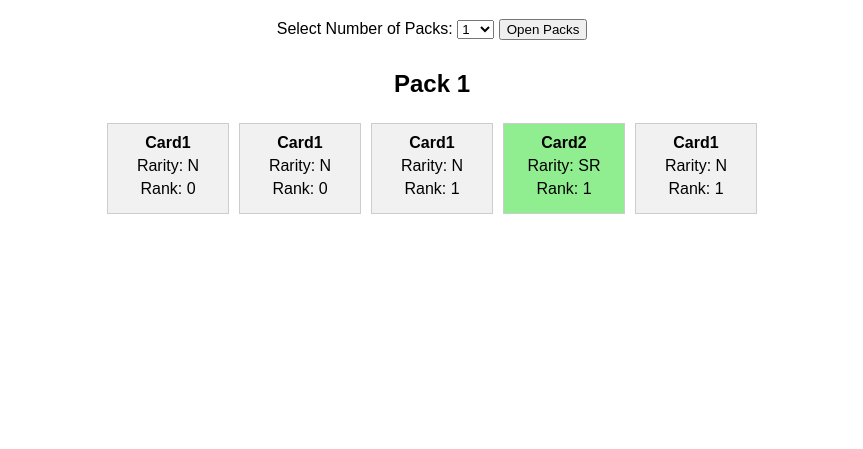
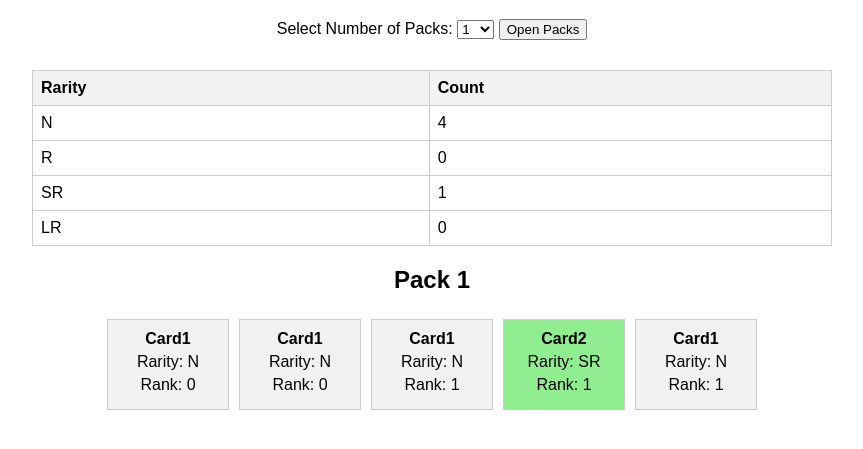
Before and after one commit to enzaaan/card-pack-simulator, a plain HTML site: page index.html in a window 1280 px wide. Both pictures are taken after a click on the button "Open Packs". Shown: the part 61-510 px from the top of the page, without its empty margins (208-1071 px from the left). Drawn offline with Linux system fonts and the light colour scheme.

Commit message:
Add files via upload

```diff
--- a/script.js
+++ b/script.js
@@ -169,16 +169,99 @@ document.getElementById("openPackButton").addEventListener("click", function ()
 // }
 
 // 結果を表示する関数
+// function displayResults(results) {
+//   const resultsDiv = document.getElementById("results");
+//   resultsDiv.innerHTML = "";
+
+//   results.forEach((pack, index) => {
+//     const packDiv = document.createElement("div");
+//     packDiv.innerHTML = `<h2>Pack ${index + 1}</h2>`;
+//     pack.forEach((card) => {
+//       const cardDiv = document.createElement("div");
+//       cardDiv.className = `card ${card.rarity}`;  // レアリティに基づいたクラス名を追加
+//       cardDiv.innerHTML = `
+//         <h3>${card.name}</h3>
+//         <p>Rarity: ${card.rarity}</p>
+//         <p>Rank: ${card.rank}</p>
+//       `;
+//       packDiv.appendChild(cardDiv);
+//     });
+//     resultsDiv.appendChild(packDiv);
+//   });
+// }
+
+
+
+// 結果を表示する関数
+// function displayResults(results) {
+//   const resultsDiv = document.getElementById("results");
+//   resultsDiv.innerHTML = "";
+
+//   // レアリティごとのカウントを保存するオブジェクト
+//   const rarityCount = { N: 0, R: 0, SR: 0, LR: 0 };
+
+//   results.forEach((pack, index) => {
+//     const packDiv = document.createElement("div");
+//     packDiv.innerHTML = `<h2>Pack ${index + 1}</h2>`;
+//     pack.forEach((card) => {
+//       // レアリティカウントを更新
+//       rarityCount[card.rarity]++;
+
+//       const cardDiv = document.createElement("div");
+//       cardDiv.className = `card ${card.rarity}`;
+//       cardDiv.innerHTML = `
+//         <h3>${card.name}</h3>
+//         <p>Rarity: ${card.rarity}</p>
+//         <p>Rank: ${card.rank}</p>
+//       `;
+//       packDiv.appendChild(cardDiv);
+//     });
+//     resultsDiv.appendChild(packDiv);
+//   });
+
+//   // レアリティごとのカウントをテーブルで表示
+//   const table = document.createElement("table");
+//   table.innerHTML = `
+//     <tr>
+//       <th>Rarity</th>
+//       <th>Count</th>
+//     </tr>
+//   `;
+//   for (const [rarity, count] of Object.entries(rarityCount)) {
+//     const row = document.createElement("tr");
+//     row.innerHTML = `<td>${rarity}</td><td>${count}</td>`;
+//     table.appendChild(row);
+//   }
+//   resultsDiv.appendChild(table);
+// }
+
+
+// 結果を表示する関数
 function displayResults(results) {
   const resultsDiv = document.getElementById("results");
   resultsDiv.innerHTML = "";
+
+  // レアリティごとのカウントを保存するオブジェクト
+  const rarityCount = { N: 0, R: 0, SR: 0, LR: 0 };
+
+  // レアリティごとのカウントをテーブルで表示（初期化）
+  const table = document.createElement("table");
+  table.innerHTML = `
+    <tr>
+      <th>Rarity</th>
+      <th>Count</th>
+    </tr>
+  `;
 
   results.forEach((pack, index) => {
     const packDiv = document.createElement("div");
     packDiv.innerHTML = `<h2>Pack ${index + 1}</h2>`;
     pack.forEach((card) => {
+      // レアリティカウントを更新
+      rarityCount[card.rarity]++;
+
       const cardDiv = document.createElement("div");
-      cardDiv.className = `card ${card.rarity}`;  // レアリティに基づいたクラス名を追加
+      cardDiv.className = `card ${card.rarity}`;
       cardDiv.innerHTML = `
         <h3>${card.name}</h3>
         <p>Rarity: ${card.rarity}</p>
@@ -188,12 +271,16 @@ function displayResults(results) {
     });
     resultsDiv.appendChild(packDiv);
   });
+
+  // レアリティごとのカウントをテーブルで更新
+  for (const [rarity, count] of Object.entries(rarityCount)) {
+    const row = document.createElement("tr");
+    row.innerHTML = `<td>${rarity}</td><td>${count}</td>`;
+    table.appendChild(row);
+  }
+  // テーブルをパックの上に挿入
+  resultsDiv.insertBefore(table, resultsDiv.firstChild);
 }
-
-
-
-
-
 
 
 
--- a/style.css
+++ b/style.css
@@ -48,3 +48,20 @@ body {
   .card.LR {
     background-color: #ffb6c1; /* レジェンドレア */
   }
+
+
+table {
+    width: 100%;
+    margin-top: 20px;
+    border-collapse: collapse;
+  }
+
+  th, td {
+    border: 1px solid #ccc;
+    text-align: left;
+    padding: 8px;
+  }
+
+  th {
+    background-color: #f2f2f2;
+  }
```
